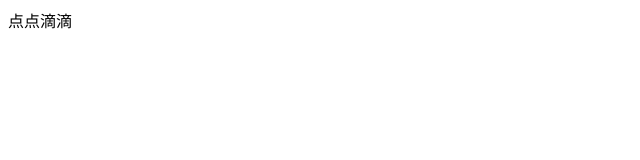
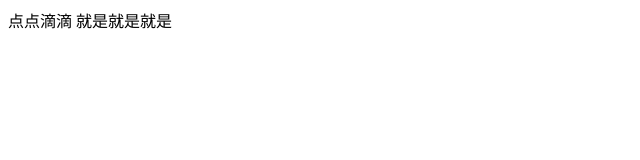
Before and after one commit to hsxuxinying/first, a plain HTML site: page index.html in a window 1280 px wide. Shown: the whole page, without its empty margins (0-640 px from the left). Drawn offline with Linux system fonts and the light colour scheme.

Commit message:
已增加

```diff
--- a/index.html
+++ b/index.html
@@ -6,5 +6,6 @@
 </head>
 <body>
 点点滴滴
+就是就是就是
 </body>
 </html>
```
